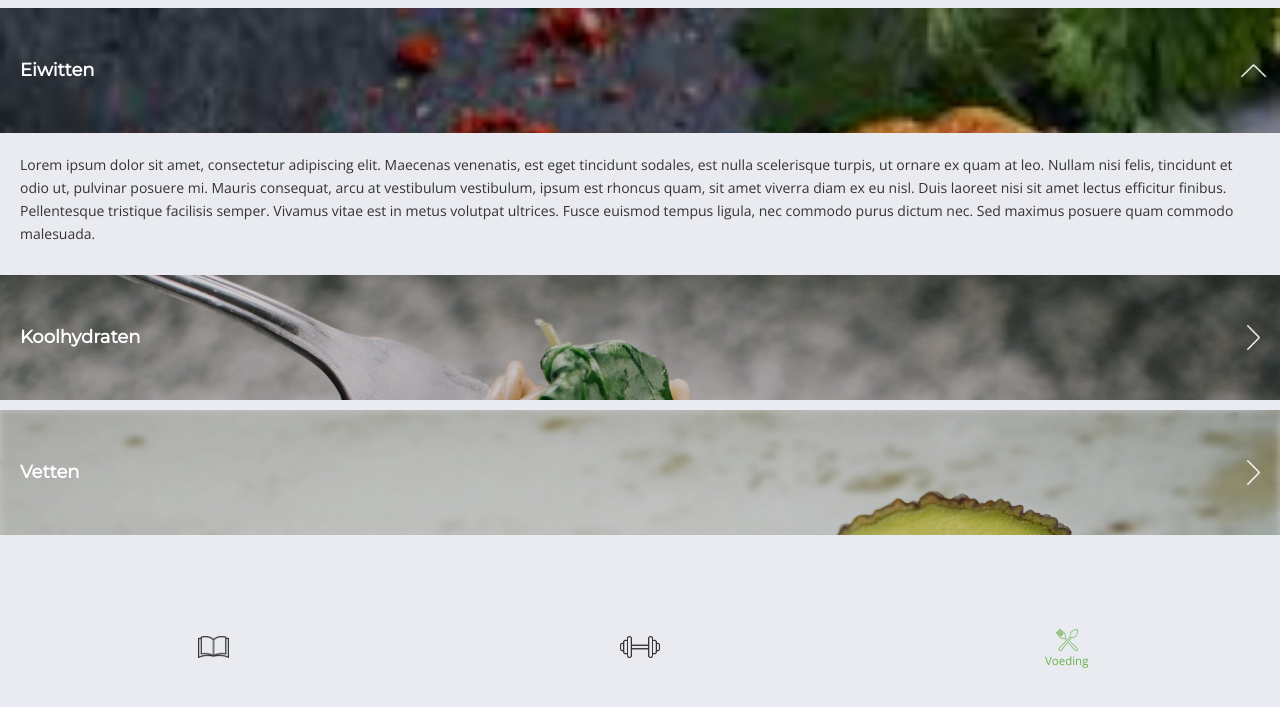
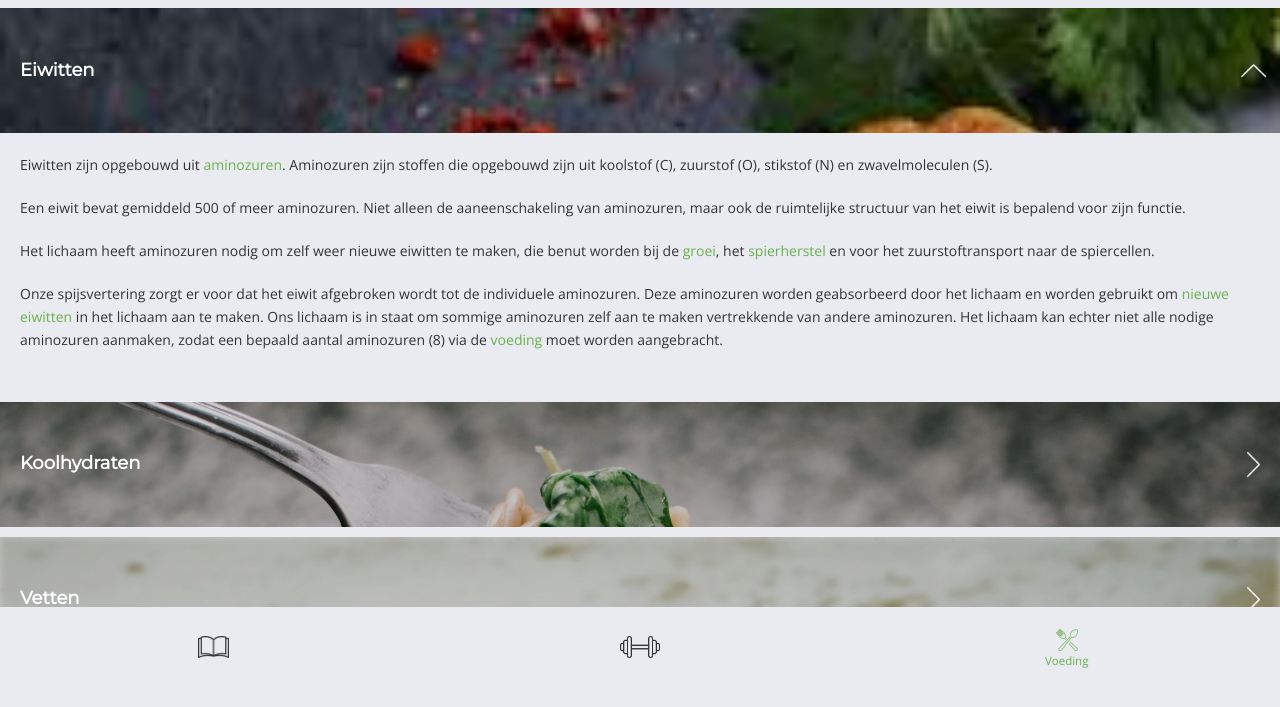
Before and after one commit to WimEngelenn/Krachttraining-Voor-Beginners, a plain HTML site: page voeding/voeding_extra.html in a window 1280 px wide. Both pictures are taken after a click on the element "Eiwitten". Shown: the part 113-820 px from the top of the page. Drawn offline with nearby package versions, Linux system fonts and the light colour scheme.

```diff
--- a/public/css/style.scss
+++ b/public/css/style.scss
@@ -480,8 +480,12 @@ Pagina voedingsmiddelen
   }
 
   .collapse {
-    p {
+    .collapse-content {
       padding: 20px;
+
+      p {
+        padding-bottom: 20px;
+      }
     }
   }
 }
--- a/voeding/voeding_extra.html
+++ b/voeding/voeding_extra.html
@@ -36,7 +36,18 @@
           <img src="../public/afbeeldingen/arrow_white_forward.png">
         </div>
         <div class="collapse-content">
-          <p>Lorem ipsum dolor sit amet, consectetur adipiscing elit. Maecenas venenatis, est eget tincidunt sodales, est nulla scelerisque turpis, ut ornare ex quam at leo. Nullam nisi felis, tincidunt et odio ut, pulvinar posuere mi. Mauris consequat, arcu at vestibulum vestibulum, ipsum est rhoncus quam, sit amet viverra diam ex eu nisl. Duis laoreet nisi sit amet lectus efficitur finibus. Pellentesque tristique facilisis semper. Vivamus vitae est in metus volutpat ultrices. Fusce euismod tempus ligula, nec commodo purus dictum nec. Sed maximus posuere quam commodo malesuada.</p>
+          <p>
+            Eiwitten zijn opgebouwd uit <span id="highlight-text-groen">aminozuren</span>. Aminozuren zijn stoffen die opgebouwd zijn uit koolstof (C), zuurstof (O), stikstof (N) en zwavelmoleculen (S).</p>
+            <p>
+  Een eiwit bevat gemiddeld 500 of meer aminozuren. Niet alleen de aaneenschakeling van aminozuren, maar ook de ruimtelijke structuur van het eiwit is bepalend voor zijn functie.
+</p>
+<p>
+  Het lichaam heeft aminozuren nodig om zelf weer nieuwe eiwitten te maken, die benut worden bij de <span id="highlight-text-groen">groei</span>, het <span id="highlight-text-groen">spierherstel</span> en voor het zuurstoftransport naar de spiercellen.
+</p>
+<p>
+  Onze spijsvertering zorgt er voor dat het eiwit afgebroken wordt tot de individuele aminozuren. Deze aminozuren worden geabsorbeerd door het lichaam en worden gebruikt om <span id="highlight-text-groen">nieuwe eiwitten</span> in het lichaam aan te maken.
+  Ons lichaam is in staat om sommige aminozuren zelf aan te maken vertrekkende van andere aminozuren.
+  Het lichaam kan echter niet alle nodige aminozuren aanmaken, zodat een bepaald aantal aminozuren (8) via de <span id="highlight-text-groen">voeding</span> moet worden aangebracht.</p>
         </div>
       </li>
 
```
Also changed, not shown: index.html (+2 -0 lines), public/afbeeldingen/favicon.png (added), public/afbeeldingen/icon.png (added), public/css/style.css.
